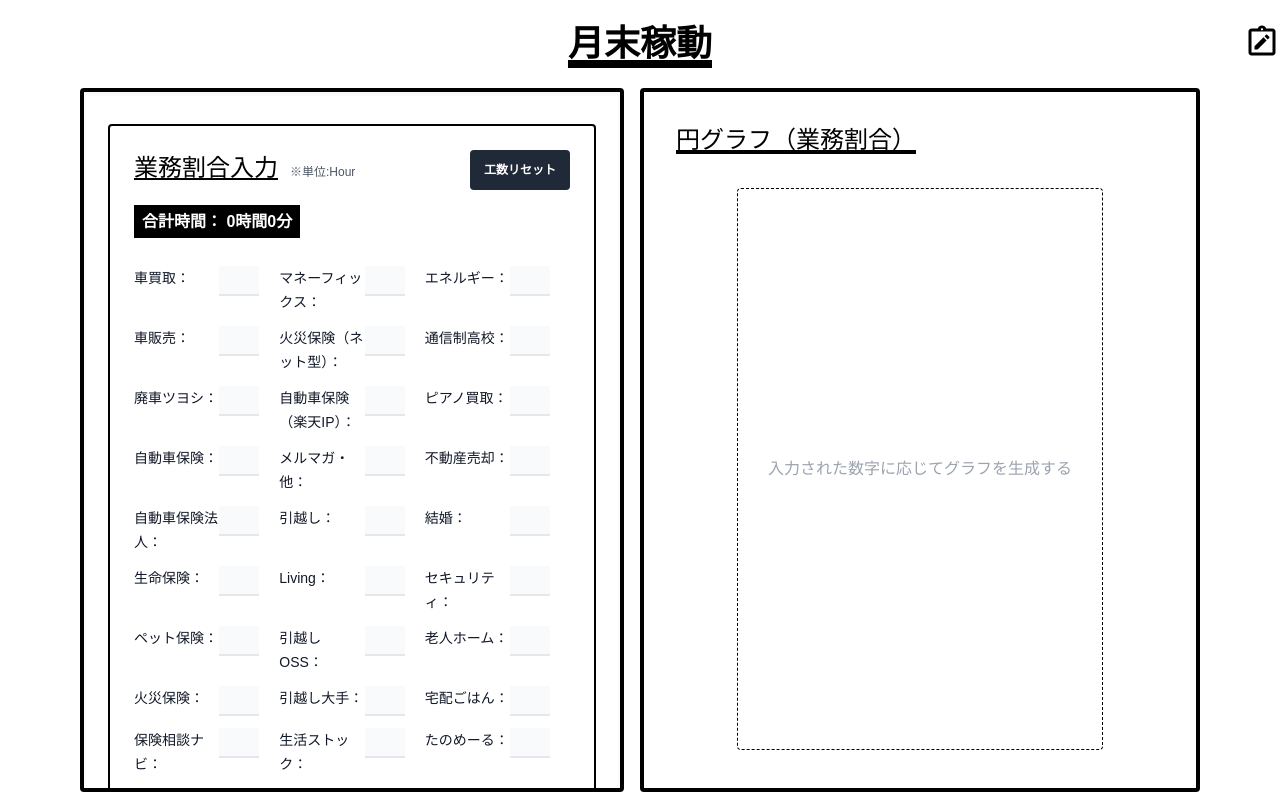
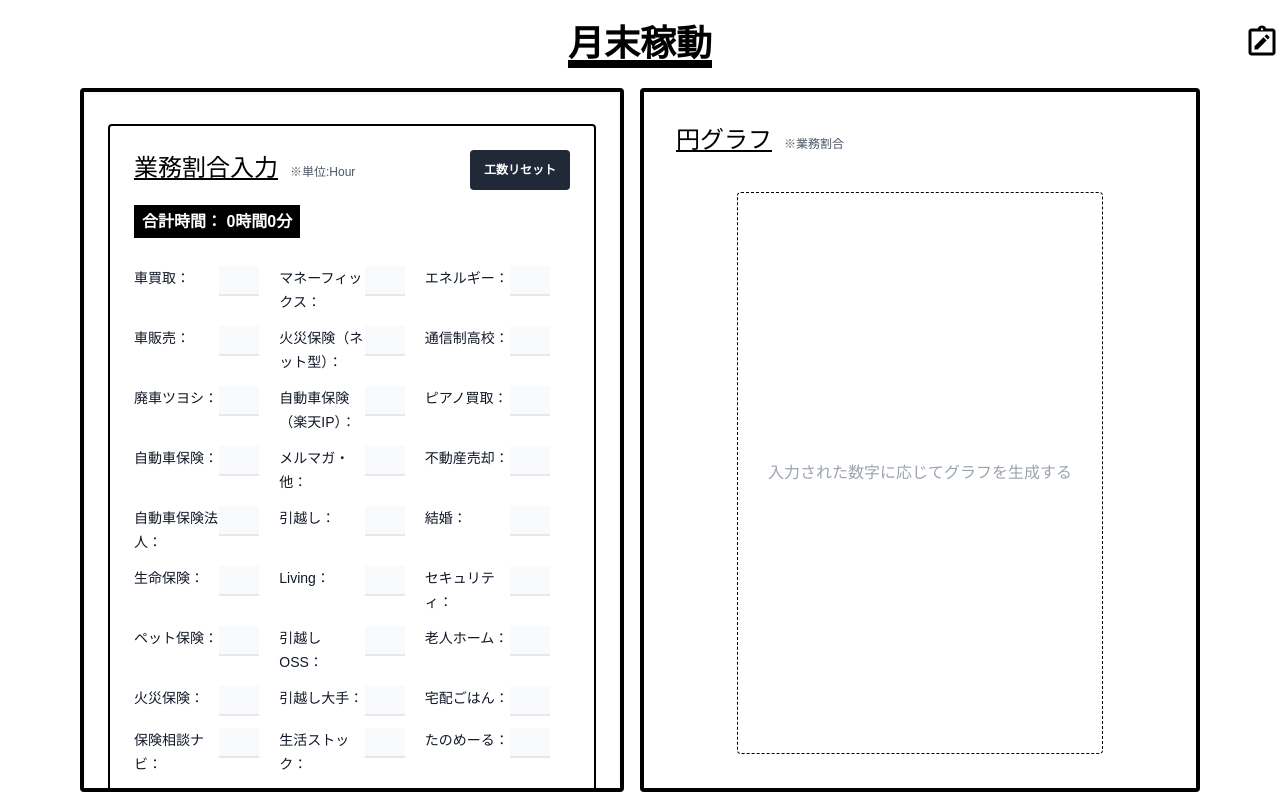
Before and after one commit to ppppppsmash/end-of-month_performance, a React (Create React App) app in the folder client/: page / in a window 1280 px wide. Built offline with nearby package versions, Linux system fonts and the light colour scheme.

Commit message:
fix: 微調整

```diff
--- a/client/src/App.tsx
+++ b/client/src/App.tsx
@@ -197,7 +197,7 @@
           </div>
         </div>
         <div className="flex-1 lg:w-5/12 w-full border-4 border-solid rounded border-black p-8 lg:mt-0 mt-8">
-          <h2 className="mb-4 text-2xl underline decoration-4">円グラフ（業務割合）</h2>
+          <h2 className="mb-4 text-2xl decoration-4"><span className='underline'>円グラフ</span><small className='text-[12px] text-gray-600'>　※業務割合</small></h2>
           <div className="bg-white w-[75%] mx-auto mt-8 border border-dashed border-black rounded">
             {datas.datasets[0].data.length ? <Pie data={datas} /> : <p className="h-[70vh] flex justify-center items-center text-gray-400">入力された数字に応じてグラフを生成する</p>}
           </div>
--- a/client/src/components/Note.tsx
+++ b/client/src/components/Note.tsx
@@ -27,7 +27,6 @@
     }
   }
 
-
   const updateNavState = () => {
     toggleNav(visible)
     const newState = !visible
@@ -50,7 +49,7 @@
     <div className='absolute top-6 right-0 transition z-50'>
       <div className='flex justify-end'>
         <div>
-          <MdOutlineNoteAlt className='transition hover:scale-[0.9] bg-white' size={36}
+          <MdOutlineNoteAlt className='transition hover:scale-[0.9] bg-white cursor-pointer' size={36}
           onClick={updateNavState}
         />
         </div>
```
